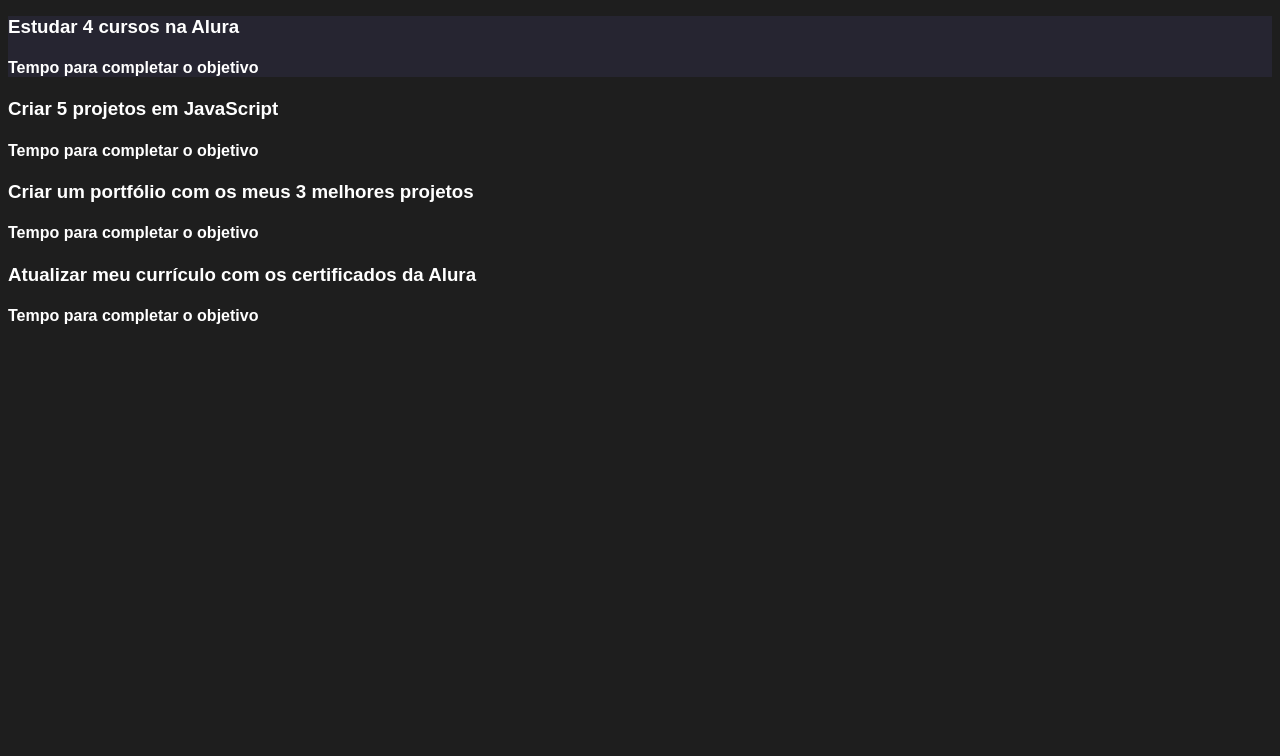
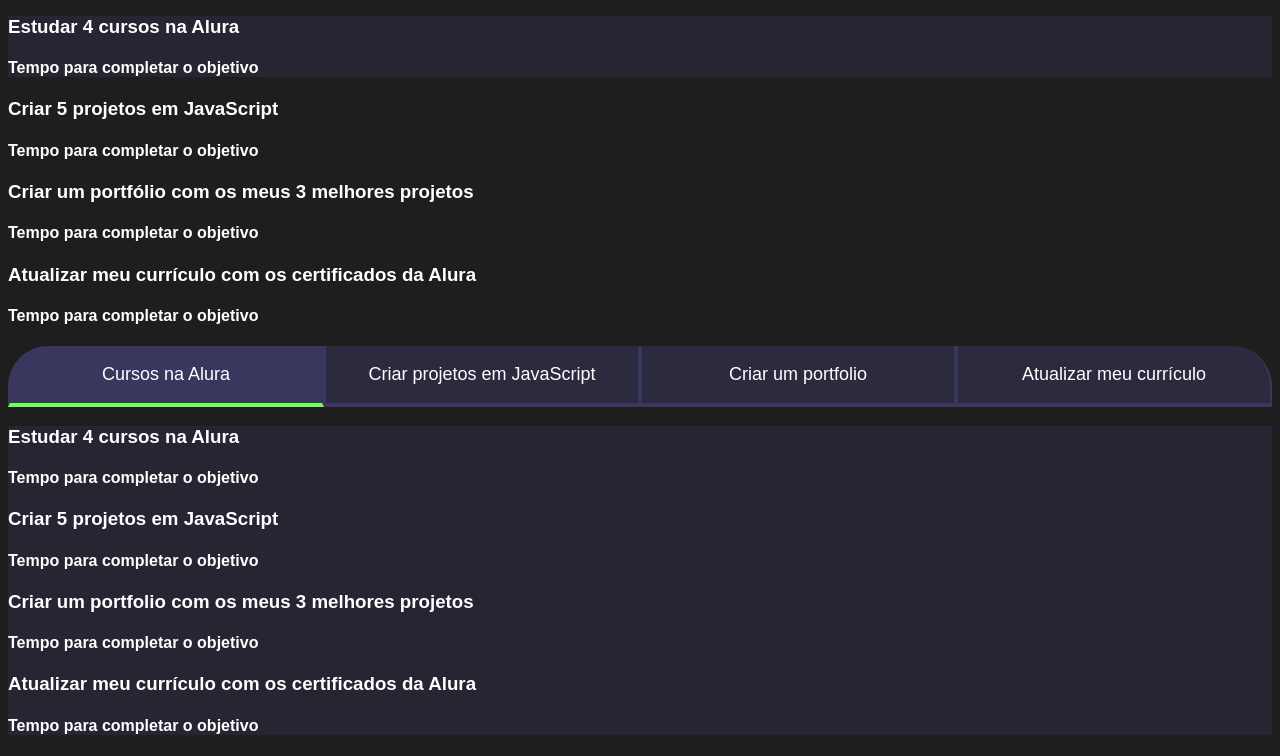
Before and after one commit to all-game-xupa/gb-ingui-a, a plain HTML site: page index.html in a window 1280 px wide. Shown: the part 517-1273 px from the top of the page. Before the commit the page ends 863 px from the top, so only its background shows below. Drawn offline with Linux system fonts and the light colour scheme.

Commit message:
Update index.html

```diff
--- a/index.html
+++ b/index.html
@@ -58,3 +58,29 @@
     <h3 class="aba-conteudo-titulo-principal">Atualizar meu currículo com os certificados da Alura</h3>
     <h4 class="aba-conteudo-titulo-secundario">Tempo para completar o objetivo</h4>
 </div>
+<div class="conteudo">
+    <div class="botoes">
+        <button class="botao ativo">Cursos na Alura</button>
+        <button class="botao">Criar projetos em JavaScript</button>
+        <button class="botao">Criar um portfolio</button>
+        <button class="botao">Atualizar meu currículo</button>
+    </div>
+    <div class="abas-textos">
+        <div class="aba-conteudo">
+            <h3 class="aba-conteudo-titulo-principal">Estudar 4 cursos na Alura</h3>
+            <h4 class="aba-conteudo-titulo-secundario">Tempo para completar o objetivo</h4>
+        </div>
+        <div class="aba-conteudo">
+            <h3 class="aba-conteudo-titulo-principal">Criar 5 projetos em JavaScript</h3>
+            <h4 class="aba-conteudo-titulo-secundario">Tempo para completar o objetivo</h4>
+        </div>
+        <div class="aba-conteudo">
+            <h3 class="aba-conteudo-titulo-principal">Criar um portfolio com os meus 3 melhores projetos</h3>
+            <h4 class="aba-conteudo-titulo-secundario">Tempo para completar o objetivo</h4>
+        </div>
+        <div class="aba-conteudo">
+            <h3 class="aba-conteudo-titulo-principal">Atualizar meu currículo com os certificados da Alura</h3>
+            <h4 class="aba-conteudo-titulo-secundario">Tempo para completar o objetivo</h4>
+        </div>
+    </div>
+</div>
```
